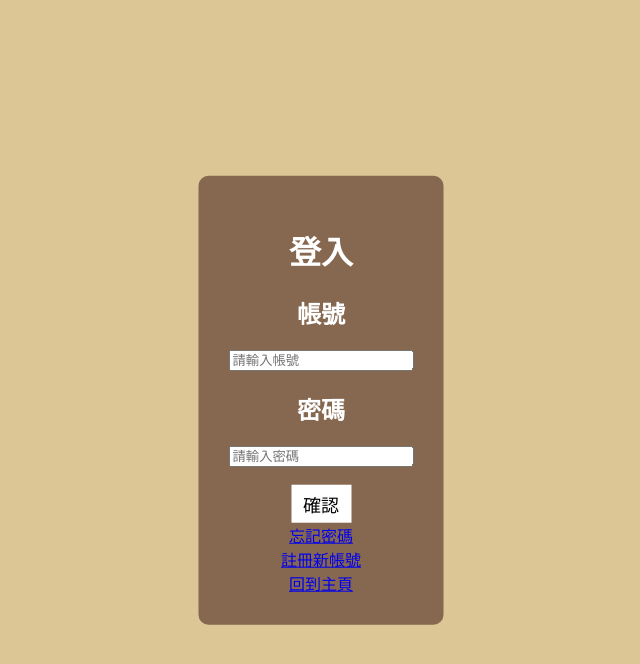
After one commit to zhuanti/learn-it-well-estartup, a Django app: page /login/ in a window 1280 px wide. The commit adds this page. Shown: the top 664 px of the page, without its empty margins (319-959 px from the left). Run offline with Django 4.2, Linux system fonts and the light colour scheme; some libraries are stand-ins or nearby versions.

Commit message:
make it better

```diff
--- a/core/urls.py
+++ b/core/urls.py
@@ -22,4 +22,5 @@ urlpatterns = [
     # path('admin/', admin.site.urls),
     path('', views.index),
     path('inner/', views.inner),
+    path('login/', views.login),
 ]
--- a/core/views.py
+++ b/core/views.py
@@ -7,3 +7,7 @@ def index(request):
 
 def inner(request):
     return render(request, 'inner-page.html')
+
+
+def login(request):
+    return render(request, 'login.html')
--- /dev/null
+++ b/static/css/style1.css
@@ -0,0 +1,69 @@
+body{
+    width:100%;
+    height: 100%;
+    padding:0;
+    margin:0;
+    background-color: rgb(221, 198, 150);
+    background-size:cover;
+    background-attachment: fixed;
+    background-position:center;
+}
+.login{
+
+    position: fixed;
+    left: 50%;
+    top:50%;
+    transform: translate(-50%,-50%);
+    background: rgba(48, 11, 12, 0.5);
+    text-align: center;
+    color:#fff;
+    font-family: "微軟正黑體",sans-serif;
+    border-radius: 10px;
+    padding: 30px;
+}
+.FTPwd{
+
+    position: fixed;
+    left: 50%;
+    top:50%;
+    transform: translate(-50%,-50%);
+    background: rgba(48, 11, 12, 0.5);
+    text-align: center;
+    color:#fff;
+    font-family: "微軟正黑體",sans-serif;
+    border-radius: 10px;
+    padding: 30px;
+}
+
+/* .login i{
+    font-size: 100px;
+    margin: 20px auto;
+}
+input[type="text"], input[type="password"]{
+    font-size: 16px;
+    font-family: "微軟正黑體",sans-serif;
+    padding: 5px;
+    border-radius: 4px;
+    margin: 0 auto;
+    display: block;
+    width: 100px;
+} */
+button{
+    border:0;
+    padding:6px 12px;
+    font-size: 18px;
+    font-family: "微軟正黑體",sans-serif;
+    background:#fff;
+    color: #000;
+}
+/* @media(max-width: 450px){
+    .login{
+        width: 70px;
+    }
+}     */
+
+.container{
+    display: flex;
+    justify-content: center;
+    align-items: center;
+}
--- a/templates/index.html
+++ b/templates/index.html
@@ -49,7 +49,7 @@
       <nav id="navbar" class="navbar">
         <ul>
           <li><a class="nav-link scrollto active" href="#hero">Home</a></li>
-          <li><a class="nav-link scrollto" href="#about-us">About</a></li>
+          <li><a class="nav-link scrollto" href='login'>登入</a></li>
           <li><a class="nav-link scrollto" href="#features">Features</a></li>
           <li><a class="nav-link scrollto" href="#screenshots">Screenshots</a></li>
           <li><a class="nav-link scrollto" href="#team">Team</a></li>
--- /dev/null
+++ b/templates/login.html
@@ -0,0 +1,43 @@
+<!DOCTYPE html>
+<html lang="en">
+<head>
+    <meta charset="UTF-8">
+    <meta name="viewport" content="width=device-width, initial-scale1.0">
+    <meta http-equiv="X-UA-Compatible" content="ie=edge">
+    <link rel="stylesheet" href="../static/css/style1.css">
+    <title>登入介面</title>
+    <link rel="stylesheet" href="https://ionic.io/ionicons">
+    <script type="text/javascript">
+		function check(form)
+		{
+			if(form.id.value==""||form.pwd.value=="")
+			{
+				alert("未輸入帳號或密碼!");
+				return false;
+			}
+            alert("登入成功");
+			return true;
+		}
+
+	</script>
+</head>
+<body>
+    <form name="mylogin" action="" class="login" onsubmit="return check(this)"  required>
+        <h1>登入</h1>
+        <!-- <ion-icon name="person-circle-outline"></ion-icon> -->
+        <h2>帳號</h2>
+        <input type="text" name="id" placeholder="請輸入帳號">
+        <h2>密碼</h2>
+        <input type="password"  name="pwd" placeholder="請輸入密碼"><br><br>
+        <button type="submit" value="確認" >確認</button><br>
+        <a href="/forgetPwd/">忘記密碼</a><br>
+        <a href="/register/">註冊新帳號</a><br>
+        <a href="https://web01-23.herokuapp.com/">回到主頁</a><br>
+
+    </form>
+
+</body>
+</html>
+
+
+<!-- onclick="window.alert('登入成功')" -->
```
Also changed, not shown: templates/homepage.html (added, +35 -0 lines).
